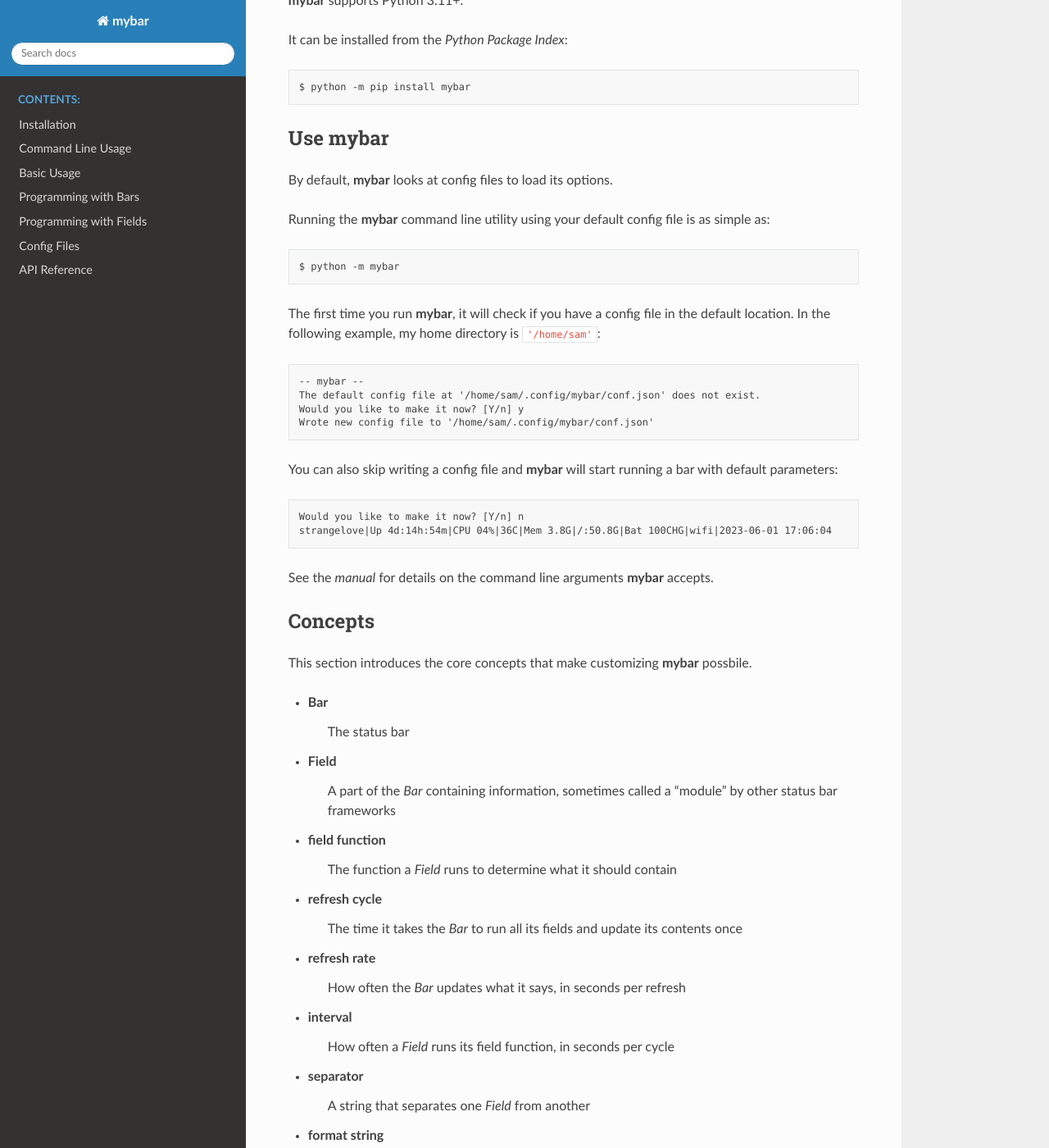
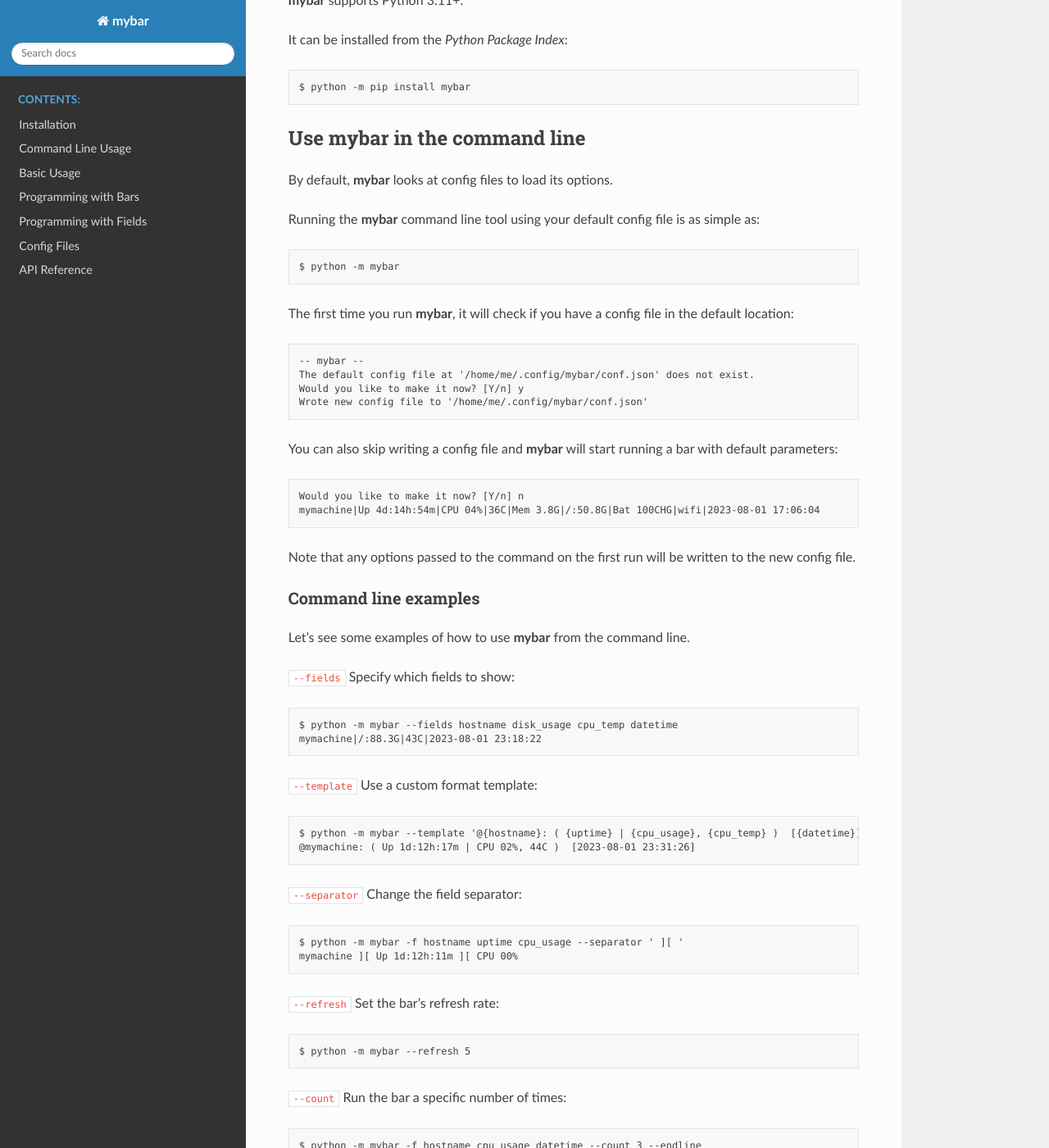
Before and after one commit to akyuute/mybar, a Sphinx documentation site: the page built from docs/README.rst, in a window 1280 px wide and 1400 px high, scrolled down 534 px. Shown: the whole window at 82% size. Built offline with Sphinx 7.4.7 and the Read the Docs theme 2.0.0, drawn with Linux system fonts in a browser that asks for light colours; some of the changed text lies outside the part shown.

Commit message:
Finally give README some love!

```diff
--- a/docs/README.rst
+++ b/docs/README.rst
@@ -6,21 +6,21 @@ mybar
 
 
 About mybar
-======
+============
 **mybar** is a code library and command line tool written in Python for making
 status bars.
 
-It aims to help users create custom status bars with minimal effort, intuitive
-controls and every aspect of a bar available to be customized.
+It aims to aid users in creating custom status bars with intuitive
+controls that allow every element to be customized.
 
 ::
 
    $ python -m mybar --template '{uptime} [{cpu_usage}/{cpu_temp}] | {battery}'
-   Up 4d:14h:19m [CPU 03%/36C] | Bat 99CHG
+   Up 4d:14h:19m [CPU 03%/36C] | Bat 100CHG
 
 
 Install mybar
-========
+==============
 
 **mybar** supports Python 3.11+.
 
@@ -29,73 +29,172 @@ It can be installed from the `Python Package Index`::
    $ python -m pip install mybar
 
 
-Use mybar
-======
+Use mybar in the command line
+==============================
 
 By default, **mybar** looks at config files to load its options.
 
-Running the **mybar** command line utility using your default config file is as simple as::
+Running the **mybar** command line tool using your default config file is as simple as::
 
    $ python -m mybar
 
-The first time you run **mybar**, it will check if you have a config file in the default location.
-In the following example, my home directory is ``'/home/sam'``::
+
+The first time you run **mybar**, it will check if you have a config file in the default location::
 
    -- mybar --
-   The default config file at '/home/sam/.config/mybar/conf.json' does not exist.
+   The default config file at '/home/me/.config/mybar/conf.json' does not exist.
    Would you like to make it now? [Y/n] y
-   Wrote new config file to '/home/sam/.config/mybar/conf.json'
+   Wrote new config file to '/home/me/.config/mybar/conf.json'
 
 You can also skip writing a config file and **mybar** will start running a bar with default
 parameters::
 
    Would you like to make it now? [Y/n] n
-   strangelove|Up 4d:14h:54m|CPU 04%|36C|Mem 3.8G|/:50.8G|Bat 100CHG|wifi|2023-06-01 17:06:04
+   mymachine|Up 4d:14h:54m|CPU 04%|36C|Mem 3.8G|/:50.8G|Bat 100CHG|wifi|2023-08-01 17:06:04
 
-See the `manual` for details on the command line arguments **mybar** accepts.
+Note that any options passed to the command on the first run will be written to the new config file.
+
+
+Command line examples
+**********************
+
+Let's see some examples of how to use **mybar** from the command line.
+
+
+``--fields`` Specify which fields to show::
+
+   $ python -m mybar --fields hostname disk_usage cpu_temp datetime
+   mymachine|/:88.3G|43C|2023-08-01 23:18:22
+
+``--template`` Use a custom format template::
+
+   $ python -m mybar --template '@{hostname}: ( {uptime} | {cpu_usage}, {cpu_temp} )  [{datetime}]'
+   @mymachine: ( Up 1d:12h:17m | CPU 02%, 44C )  [2023-08-01 23:31:26]
+
+``--separator`` Change the field separator::
+
+   $ python -m mybar -f hostname uptime cpu_usage --separator ' ][ '
+   mymachine ][ Up 1d:12h:11m ][ CPU 00%
+
+``--refresh`` Set the bar's refresh rate::
+
+   $ python -m mybar --refresh 5
+
+``--count`` Run the bar a specific number of times::
+
+   $ python -m mybar -f hostname cpu_usage datetime --count 3 --endline
+   mymachine|CPU 00%|2023-08-01 23:40:26
+   mymachine|CPU 00%|2023-08-01 23:40:27
+   mymachine|CPU 00%|2023-08-01 23:40:28
+   $
+
+``--icons`` Set new icons for each field::
+
+   $ python -m mybar -f hostname cpu_usage datetime --icons cpu_usage='@' datetime='Time: '
+   mymachine|@03%|Time: 2023-08-02 01:01:56
+
+``--options`` Set arbitrary options for the bar or any field::
+
+   $ python -m mybar -t '@{hostname} {cpu_usage} Time: {datetime}' --options datetime.kwargs.fmt='%H:%M:%S.%f'
+   @mymachine CPU 00% Time: 01:19:55.000229
+
+``--config`` Use a specific config file::
+
+   $ python -m mybar --config ~/.config/mybar/my_other_config_file.conf
+
+
+See the `manual` for details on all the command line arguments **mybar** accepts.
+
+
+Use mybar in a Python project
+==============================
+
+>>> import mybar
+
+See `docs.api.rst` for in-depth Python API usage.
+
+Python API examples
+********************
+
+Let's see some examples of how to use **mybar** Using the Python API.
+
+Get started with some default Fields::
+
+   >>> some_default_fields = ['uptime', 'cpu_temp', 'battery', 'datetime']
+   >>> sep = ' ][ '
+   >>> using_defaults = mybar.Bar(fields=some_default_fields, separator=sep)
+   >>> using_defaults
+   Bar(fields=['uptime', 'cpu_temp', 'battery', ...])
+   >>> using_defaults.run()
+   Up 1d:10h:31m ][ 43C ][ Bat 100CHG ][ 2023-08-01 21:43:40
+
+Load a Bar from a config file::
+
+   >>> mybar.Bar.from_file('~/mycustombar.json')
+   Bar(fields=['hostname', 'custom_field1', 'disk_usage', ...])
+
+Use your own functions to bring your Bar to life::
+
+   >>> def database_reader(query: str) -> str:
+           return read_from_database(query)
+
+   >>> my_field = mybar.Field(func=database_reader, kwargs={'query': '...'}, interval=60)
+   >>> my_field
+   Field(name='database_reader')
+   >>> bar = mybar.Bar(fields=[my_field, 'hostname', 'datetime'], refresh_rate=2)
+
+Append new Fields to your Bar, as if it were a list::
+
+   >>> bar.fields
+   (Field(name='database_reader'), Field(name='hostname'), Field(name='datetime'))
+   >>> bar.append(Field.from_default('uptime'))
+   Bar(fields=['database_reader', 'hostname', 'datetime', ...])
+   >>> bar.fields
+   (Field(name='database_reader'), Field(name='hostname'), Field(name='datetime'), Field(name='uptime'))
 
 
 Concepts
 =========
 
-This section introduces the core concepts that make customizing **mybar** possbile.
+This section introduces the core concepts that aid in customizing **mybar**.
 
 - Bar
-      The status bar
+      The status bar.
 - Field
-      A part of the `Bar` containing information, sometimes called a "module" by
-      other status bar frameworks
+      A part of the `Bar` containing information, sometimes called a "module"
+      by other status bar frameworks.
 - field function
-      The function a `Field` runs to determine what it should contain
+      The function a `Field` runs to determine what it should contain.
 - refresh cycle
-      The time it takes the `Bar` to run all its fields and update its contents once
+      The time it takes the `Bar` to run all its fields and update its contents once.
 - refresh rate
-      How often the `Bar` updates what it says, in seconds per refresh
+      How often the `Bar` updates what it says, in seconds per refresh.
 - interval
-      How often a `Field` runs its field function, in seconds per cycle
+      How often a `Field` runs its field function, in seconds per cycle.
 - separator
       A string that separates one `Field` from another
 - format string
-      A special string that controls how `Fields` and their contents are displayed
+      A special string that controls how `Fields` and their contents are displayed.
 - icon
-      A string appearing with each `Field`, usually unique to each
+      A string appearing with each `Field`, usually unique to each.
 
 
-To customize **mybar** to your liking without using the `Python API`, you can use
-`config files`
+To customize **mybar** to your liking without using the `Python API`, you can use `config files`
 or `command line arguments`.
 
 
-Configure
-==========
+.. Configuration Files
+.. ====================
 
 
-Examples
-=========
+.. Advanced Usage // Field Funcs
+.. ============
 
+.. `Field funcs` are Python functions that return the contents of a `Field`.
 
-Advanced Usage // Field Funcs
-============
+.. Read more about them in `docs.api.rst`.
 
-`Field funcs` are Python functions that return the contents of a `Field`.
-Below is documentation for each function found in `mybar.field_funcs`.
+Default Fields
+===============
+
+These are the default fields in mybar.
```
